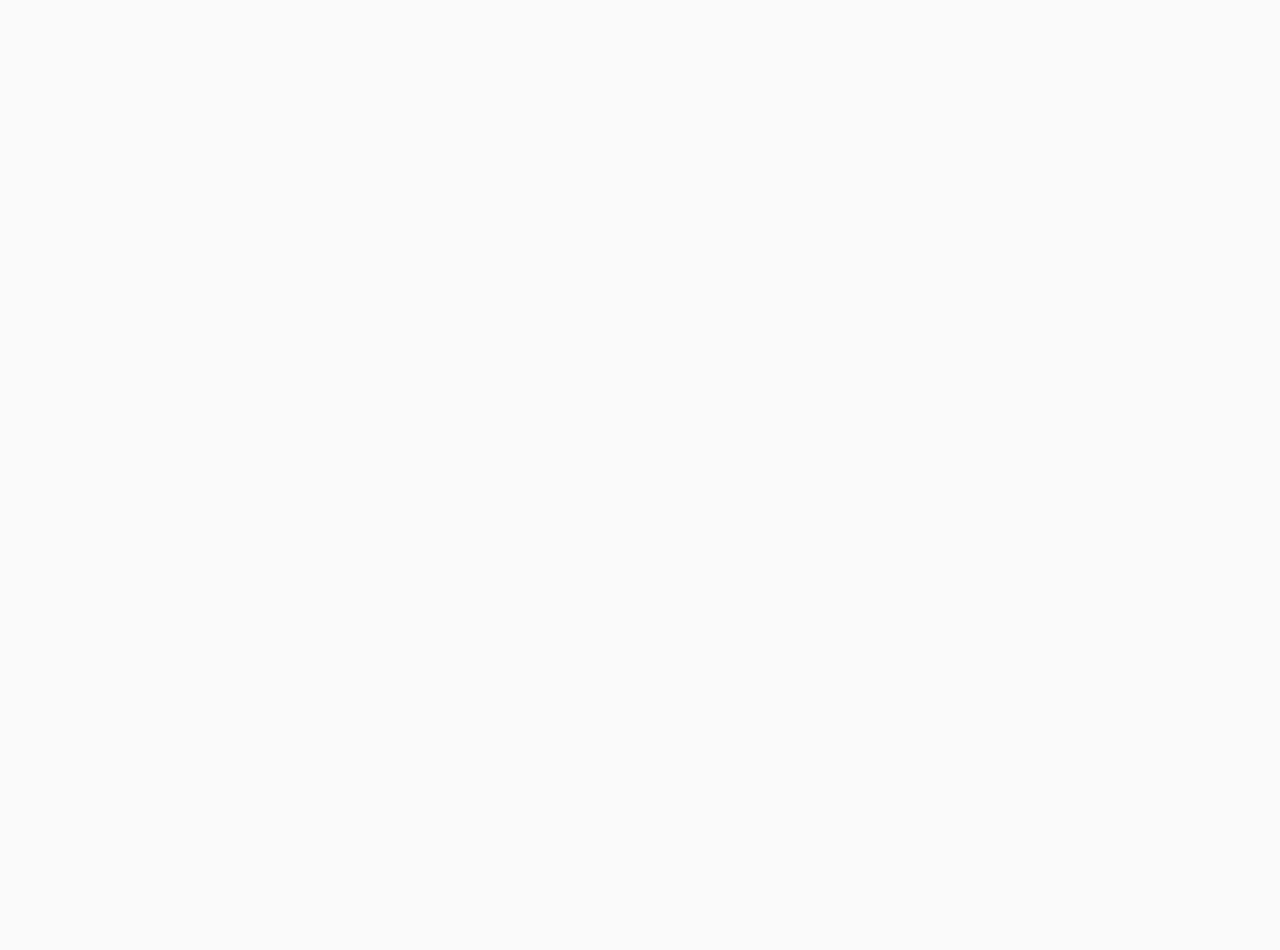
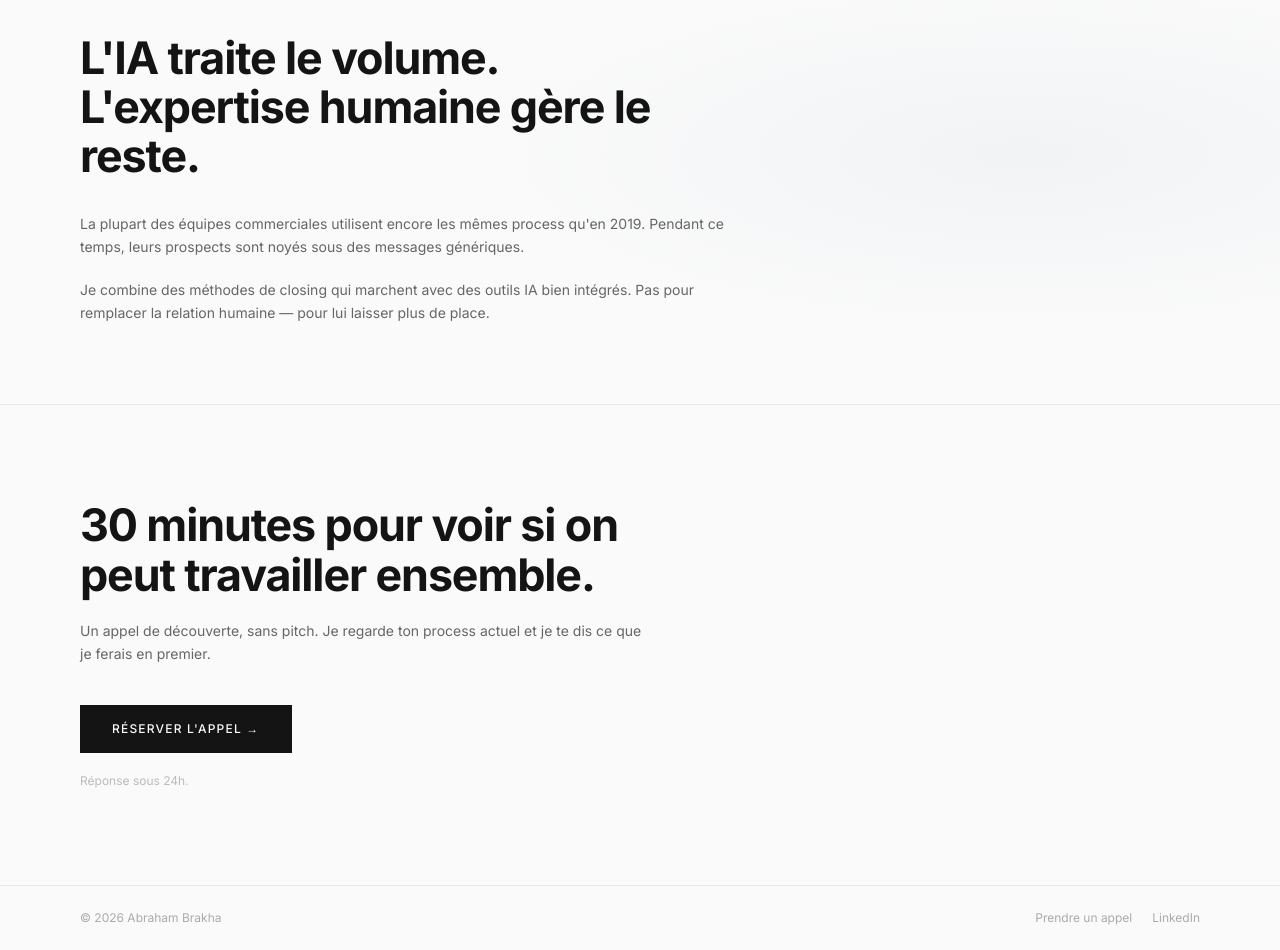
Before and after one commit to AbrahamBra/skill-lp, a Next.js app: page /b2b in a window 1280 px wide. Shown: the part 1562-2512 px from the top of the page. Before the commit the page ends 1467 px from the top, so only its background shows below. Built offline with nearby package versions, Linux system fonts and the light colour scheme.

Commit message:
feat: complete /b2b landing page — vision, CTA, footer
Co-Authored-By: Claude Sonnet 4.6 <noreply@anthropic.com>

```diff
--- a/src/app/b2b/page.tsx
+++ b/src/app/b2b/page.tsx
@@ -111,6 +111,79 @@ export default function AgenceB2B() {
           ))}
         </div>
       </section>
+
+      {/* Vision */}
+      <section
+        className="px-6 py-20 md:px-12 lg:px-20 relative overflow-hidden"
+        style={{ borderTop: "1px solid #e8e8e8" }}
+      >
+        {/* subtle radial gradient — AI feel, #5b85aa at 6% opacity */}
+        <div
+          className="absolute inset-0 pointer-events-none"
+          style={{
+            background: "radial-gradient(ellipse 60% 50% at 80% 50%, rgba(91,133,170,0.06) 0%, transparent 70%)",
+          }}
+        />
+        <div className="relative max-w-2xl">
+          <p className="text-xs uppercase tracking-widest mb-8" style={{ color: "#999" }}>
+            Ma méthode
+          </p>
+          <h2 className="text-[clamp(1.8rem,3.5vw,3rem)] leading-[1.1] font-bold tracking-tight" style={{ color: "#141414" }}>
+            L'IA traite le volume.<br />L'expertise humaine gère le reste.
+          </h2>
+          <div className="mt-8 space-y-5 text-sm leading-relaxed" style={{ color: "#666" }}>
+            <p>
+              La plupart des équipes commerciales utilisent encore les mêmes process qu'en 2019.
+              Pendant ce temps, leurs prospects sont noyés sous des messages génériques.
+            </p>
+            <p>
+              Je combine des méthodes de closing qui marchent avec des outils IA bien intégrés.
+              Pas pour remplacer la relation humaine — pour lui laisser plus de place.
+            </p>
+          </div>
+        </div>
+      </section>
+
+      {/* CTA */}
+      <section className="px-6 py-24 md:px-12 lg:px-20" style={{ borderTop: "1px solid #e8e8e8" }}>
+        <div className="max-w-xl">
+          <h2 className="text-[clamp(1.8rem,3.5vw,3rem)] leading-[1.1] font-bold tracking-tight" style={{ color: "#141414" }}>
+            30 minutes pour voir si on peut travailler ensemble.
+          </h2>
+          <p className="mt-5 text-sm leading-relaxed" style={{ color: "#666" }}>
+            Un appel de découverte, sans pitch. Je regarde ton process actuel et je te dis ce que je ferais en premier.
+          </p>
+          <a
+            href={CALENDLY}
+            target="_blank"
+            rel="noopener noreferrer"
+            className="mt-10 inline-block text-xs font-medium uppercase tracking-widest px-8 py-4 transition-opacity hover:opacity-75"
+            style={{ background: "#141414", color: "#fafafa" }}
+            aria-label="Réserver l'appel"
+          >
+            Réserver l'appel →
+          </a>
+          <p className="mt-5 text-xs" style={{ color: "#bbb" }}>
+            Réponse sous 24h.
+          </p>
+        </div>
+      </section>
+
+      {/* Footer */}
+      <footer
+        className="flex flex-col gap-3 px-6 py-6 md:flex-row md:items-center md:justify-between md:px-12 lg:px-20"
+        style={{ borderTop: "1px solid #e8e8e8", color: "#aaa" }}
+      >
+        <span className="text-xs">© 2026 Abraham Brakha</span>
+        <div className="flex gap-5 text-xs">
+          <a href={CALENDLY} target="_blank" rel="noopener noreferrer" className="hover:text-[#141414] transition-colors">
+            Prendre un appel
+          </a>
+          <a href="https://www.linkedin.com/in/abrahambrakha/" target="_blank" rel="noopener noreferrer" className="hover:text-[#141414] transition-colors">
+            LinkedIn
+          </a>
+        </div>
+      </footer>
     </main>
   );
 }
```
